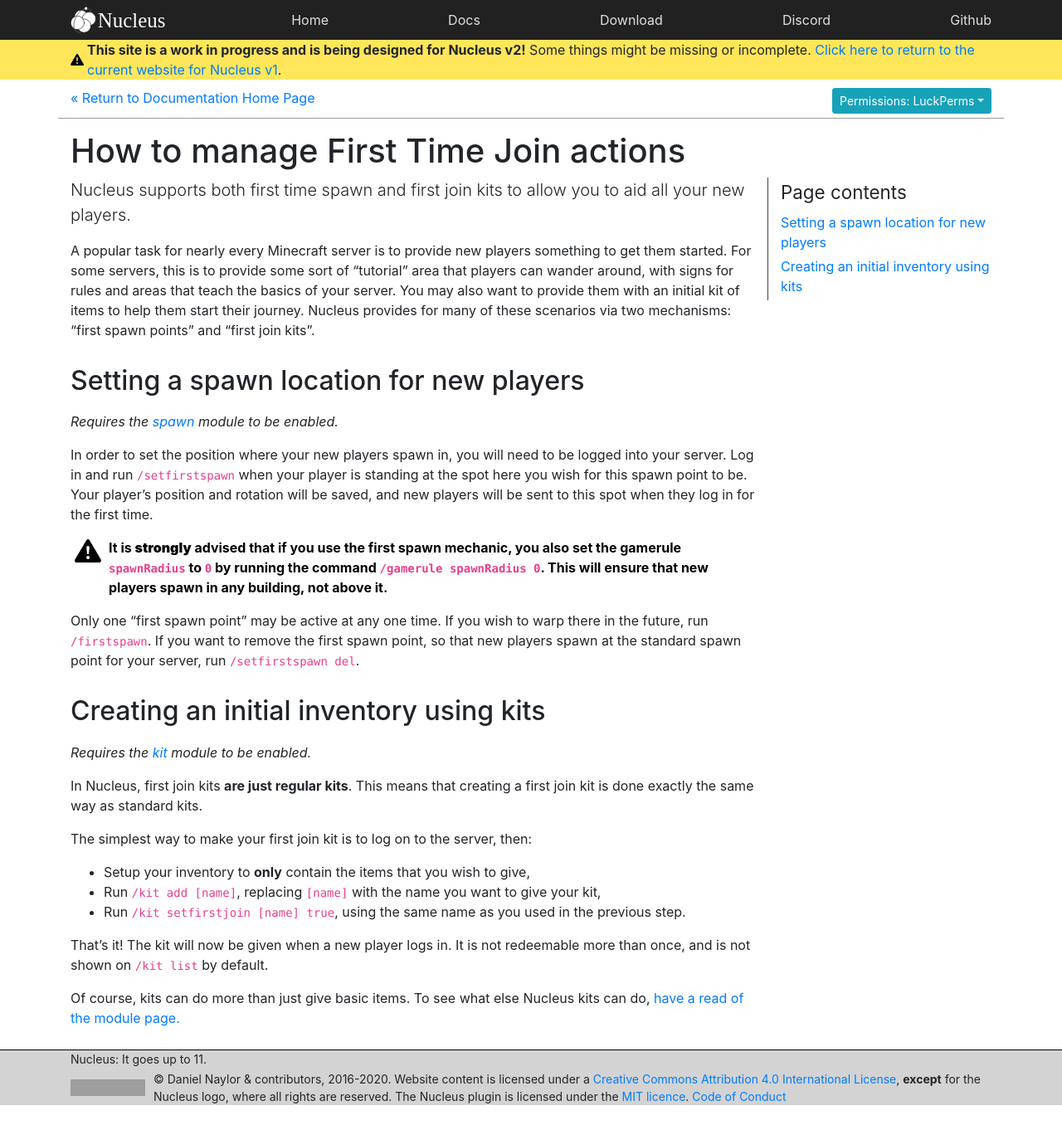
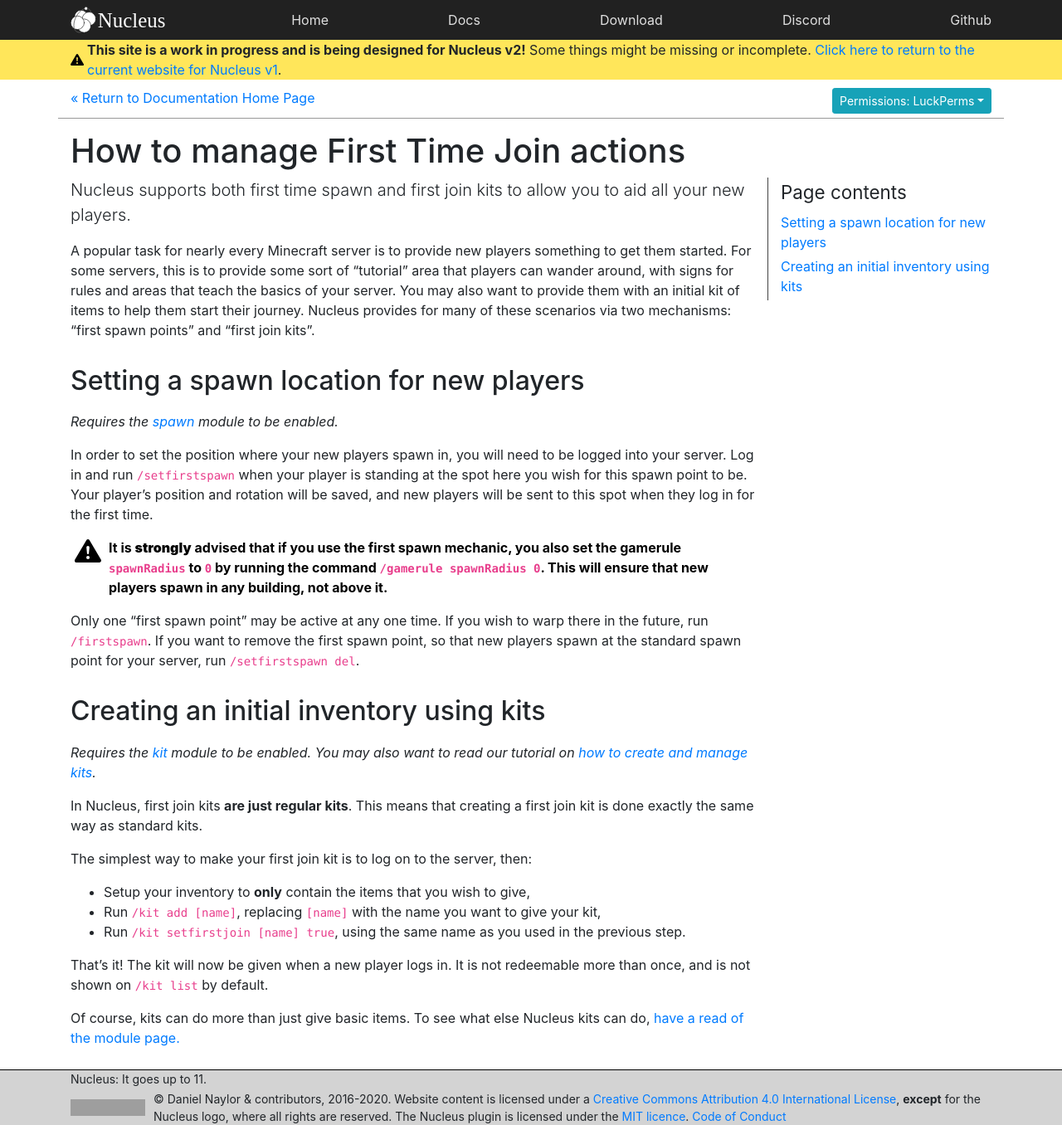
Before and after one commit to NucleusPowered/site-v2, a Jekyll site: the page built from docs/howto/firsttime.md, in a window 1280 px wide and 1356 px high. Shown: the whole window at 83% size. Built offline with Jekyll 4.4.1, drawn with Linux system fonts in a browser that asks for light colours; grey boxes are pictures that could not be loaded.

Commit message:
Add tutorial link to howto

```diff
--- a/docs/howto/firsttime.md
+++ b/docs/howto/firsttime.md
@@ -29,7 +29,8 @@
 
 ## Creating an initial inventory using kits
 
-_Requires the [kit](../modules/kit.html) module to be enabled._
+_Requires the [kit](../modules/kit.html) module to be enabled. You may also want to read our tutorial on [how to create
+and manage kits](../tutorial/kit)._
 
 In Nucleus, first join kits **are just regular kits**. This means that creating a first join kit is done exactly the same
 way as standard kits.
```
Also changed, not shown: docs/tutorial/kit/modify.md (+3 -0 lines).
